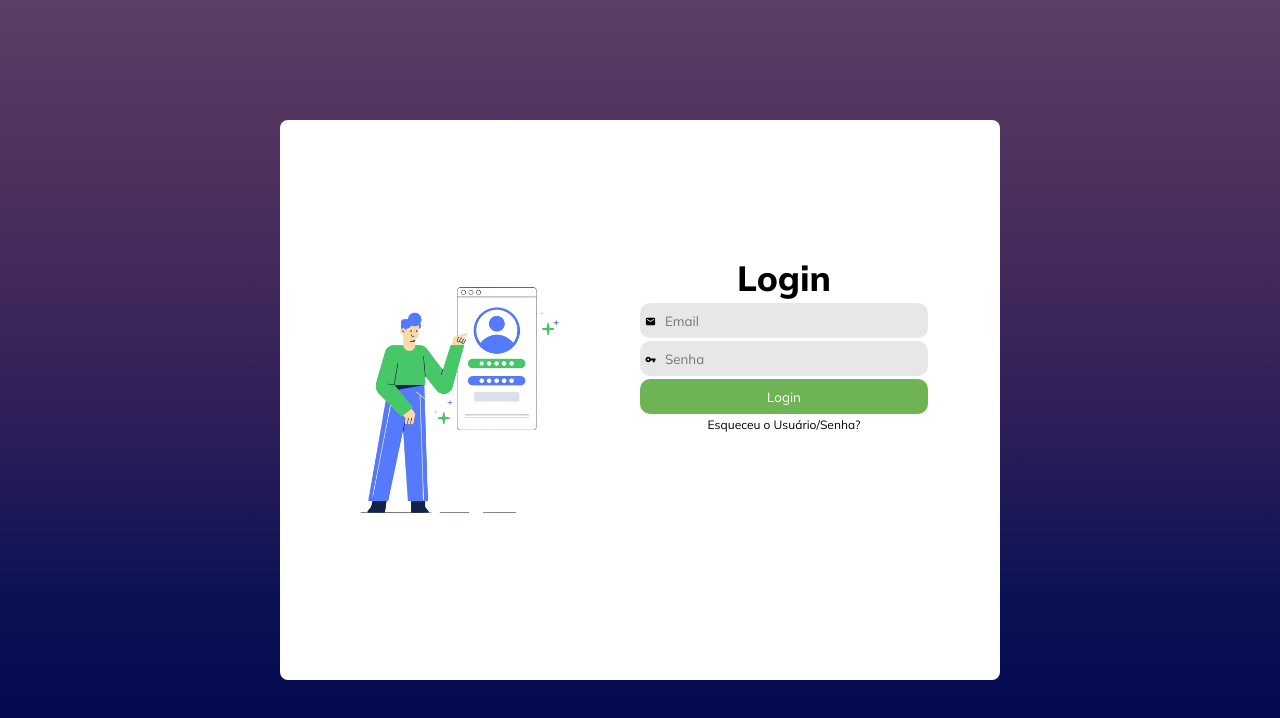
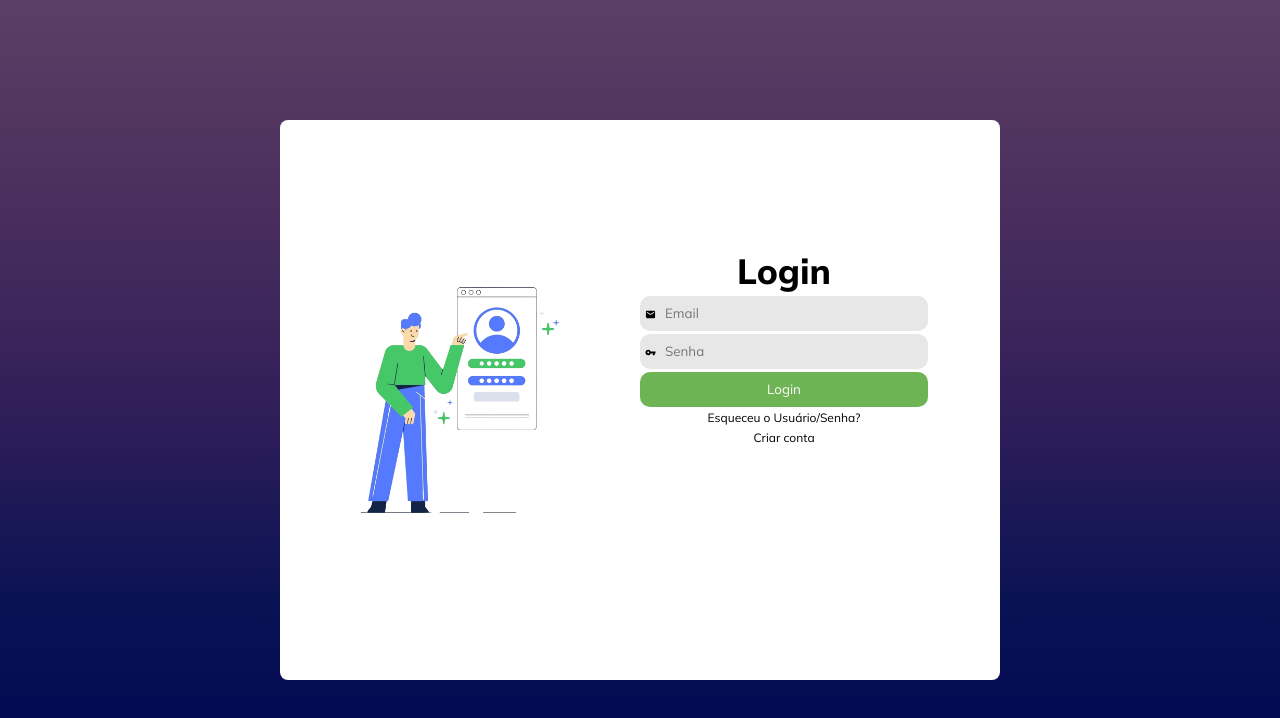
Before and after one commit to GuilhermeDevv/projeto-lanchonete, a React (Vite) app in the folder pedido lanchonete/: page / in a window 1280 px wide. Shown: the top 718 px of the page. Built offline with nearby package versions, Linux system fonts and the light colour scheme.

Commit message:
criação da basta do backend

```diff
--- a/pedido lanchonete/package.json
+++ b/pedido lanchonete/package.json
@@ -6,7 +6,8 @@
   "scripts": {
     "dev": "vite",
     "build": "vite build",
-    "preview": "vite preview"
+    "preview": "vite preview",
+    "gl":"nodemon src/server/index.js"
   },
   "dependencies": {
     "@hookform/resolvers": "^2.9.10",
--- a/pedido lanchonete/src/components/Login/C_login.jsx
+++ b/pedido lanchonete/src/components/Login/C_login.jsx
@@ -4,6 +4,7 @@ import { yupResolver } from '@hookform/resolvers/yup';
 import * as yup from "yup"
 import { Link } from "react-router-dom"
 import { ContainerLogin, ContentAcesso, ContentImg, ContentLogin, Form } from './style';
+import {TextoPage} from "../Texto/TextoPage"
 import { MdEmail, MdVpnKey } from "react-icons/md"
 import imgLogin from "../../assets/imgLogin.png"
 
@@ -25,7 +26,7 @@ export function C_login() {
                 </ContentImg>
                 <ContentAcesso>
                     <Form onSubmit={handleSubmit(() => { console.log('teste') })}>
-                        <h1>Login</h1>
+                        <TextoPage>Login</TextoPage>
                         <div>
                             {/* icone do input */}
                             <MdEmail style={estilosIcon} />
@@ -54,8 +55,11 @@ export function C_login() {
                             <input type="submit" value="Login" />
                         </div>
                         <Link to="/recuperar">Esqueceu o Usuário/Senha?</Link>
+                        <Link to="/cadastro" estilo="link">Criar conta</Link>
                     </Form>
+
                 </ContentAcesso >
+
             </ContentLogin>
         </ContainerLogin >
     );
--- a/pedido lanchonete/src/components/Login/style.js
+++ b/pedido lanchonete/src/components/Login/style.js
@@ -1,5 +1,5 @@
-import { MdEmail } from "react-icons/md";
 import styled from "styled-components";
+
 
 export const ContainerLogin = styled.main`
     position: relative;
@@ -39,6 +39,12 @@ height: 100%;
     width: 260px;
 }
 
+
+@media(max-width:570px){
+    width: 0%;
+
+}
+
 `
 
 export const ContentAcesso = styled.aside`
@@ -47,31 +53,36 @@ width: 50%;
 height: 80%;
 display: flex;
 align-items: center;
+@media(max-width:570px){
 
+        width: 100%;
+        display: flex;
+        justify-content: center;
+    }
 
 `
 export const Form = styled.form`
     position: absolute;
+
     width: 100%;
     max-width: 40%;
+    @media(max-width:570px){
+        max-width: 100%;
 
-  & h1{
-    color: black;
-    font-weight: 700;
-    font-size: 3.5rem;
-    text-align: center;
-    margin-bottom: 3px;
+
+    }
 
 
 
-  }
+    & div{
+        height:100%;
 
-    & div{
         & input{
             background-color: #e7e7e7;
             height: 3.5rem;
             margin-bottom: 3px;
             width: 100%;
+            min-width: 220px;
             border-radius: 10px;
         }
         & input[estilo='input'] {
@@ -101,5 +112,14 @@ export const Form = styled.form`
         }
 
     }
+    & a[estilo="link"]{
+        position: relative;
+        width: 100%;
+        height: 100%;
+        top: 0.5rem;
+
+    }
+
+
 
 `
--- /dev/null
+++ b/pedido lanchonete/src/controllers/users.js
@@ -0,0 +1,6 @@
+function cadastrarUsuario(req, res) {
+
+    const { nome, email, senha } = req.body
+
+    return req.json({ nome, email, senha })
+}
```
Also changed, not shown: pedido lanchonete/src/database/index.js (added, +10 -0 lines), pedido lanchonete/src/models/criarUser/index.js (added, +11 -0 lines), pedido lanchonete/src/server/index.js (added, +14 -0 lines), pedido lanchonete/src/server/routes/index.js (added, +9 -0 lines).
